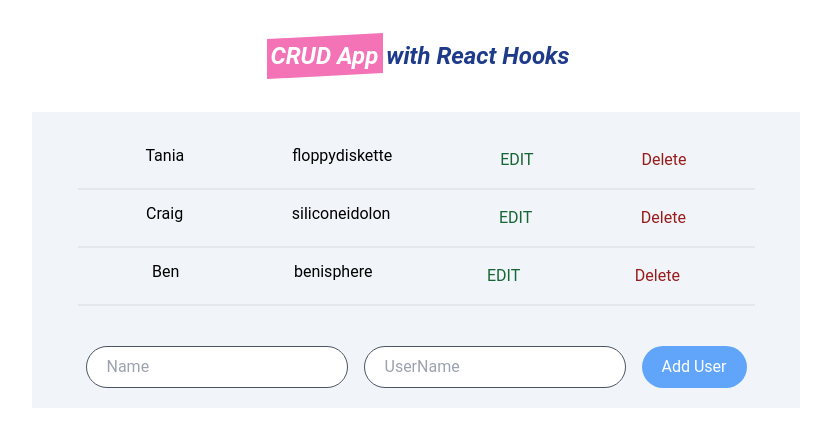
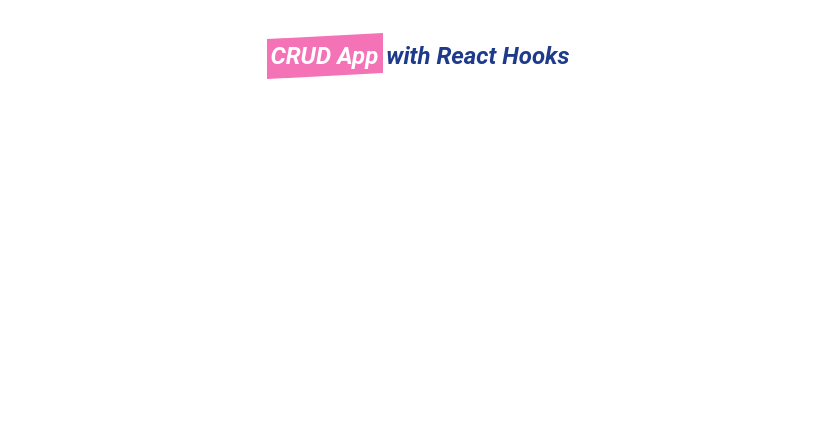
Before and after one commit to NeginSal/React-Hook-CRUD, a React (Create React App) app: page / in a window 1280 px wide. Shown: the top 446 px of the page, without its empty margins (224-1055 px from the left). Built offline with nearby package versions, Linux system fonts and the light colour scheme.

Commit message:
added data.json & axios & json-server

```diff
--- a/package.json
+++ b/package.json
@@ -6,8 +6,12 @@
     "@testing-library/jest-dom": "^5.16.5",
     "@testing-library/react": "^13.4.0",
     "@testing-library/user-event": "^13.5.0",
+    "axios": "^1.4.0",
+    "json-server": "^0.17.3",
     "react": "^18.2.0",
     "react-dom": "^18.2.0",
+    "react-router": "^6.11.1",
+    "react-router-dom": "^6.11.1",
     "react-scripts": "5.0.1",
     "uuid": "^9.0.0",
     "web-vitals": "^2.1.4"
--- a/src/App.js
+++ b/src/App.js
@@ -1,66 +1,18 @@
-import React, { useState } from 'react';
-import { v4 as uuidv4 } from 'uuid';
-import Users from './components/Users';
+import React from 'react';
+import { Routes, Route} from "react-router-dom";
+import Home from './components/Home';
+import EditUser from './components/EditUser';
 import AddUser from './components/AddUser';
-import EditUser from './components/EditUser';
 
-function App() {
-  const usersData = [
-    { id: uuidv4(), name: 'Tania', username: 'floppydiskette' },
-    { id: uuidv4(), name: 'Craig', username: 'siliconeidolon' },
-    { id: uuidv4(), name: 'Ben', username: 'benisphere' },
-  ]
-  const initialFormState = { id: null, name: '', username: '' }
 
-  const [users, setUsers] = useState(usersData)
-  const [currentUser, setCurrentUser] = useState(initialFormState)
-  const [editing, setEditing] = useState(false)
-
-  const addUser = (user) => {
-    setUsers([...users, user])
-  }
-  const deleteUser = (id) => {
-    const newUsers = users.filter(user => user.id !== id);
-    setUsers(newUsers)
-  }
-  const editRow = (user) => {
-    setEditing(true)
-    setCurrentUser({ id: user.id, name: user.name, username: user.username })
-  }
-  const updateUser = (id, updatedUser) => {
-    setEditing(false)
-    setUsers(users.map((user) => (user.id === id ? updatedUser : user)))
-  }
-
+const App = () => {
   return (
-    <div >
-      <blockquote className="text-2xl font-semibold italic text-center text-blue-900 my-10">
-        <span className="mx-2 before:block before:absolute before:-inset-1 before:-skew-y-3 before:bg-pink-400 relative inline-block">
-          <span className="relative text-white "> CRUD App </span>
-        </span>
-          with React Hooks
-      </blockquote>
-      <div className='flex justify-center my-10 mx-64 bg-slate-100'>
-        {editing ? (
-          <div>
-            <EditUser
-              setEditing={setEditing}
-              currentUser={currentUser}
-              updateUser={updateUser}
-            />
-          </div>
-        ) : (
-          <div >
-            <Users
-              users={users}
-              deleteUser={deleteUser}
-              editRow={editRow} />
-            <AddUser addUser={addUser} />
-          </div>
-
-        )}
-      </div>
-    </div>
+    <Routes>
+      <Route path='/' element={<Home />} />
+      {/* <Route path='/users' element={<UserList />} /> */}
+      <Route path='/edit/:id' element={<EditUser />} />
+      <Route path='/create' element={< AddUser />} />
+    </Routes>
   );
 }
 
--- a/src/components/AddUser.js
+++ b/src/components/AddUser.js
@@ -1,44 +1,5 @@
-import React, { useState } from 'react';
-import { v4 as uuidv4 } from 'uuid';
-
-const AddUser = ({ addUser }) => {
-	const [name, setName] = useState("")
-	const [username, setUserName] = useState("")
-
-	const handleSubmit = (e) => {
-		e.preventDefault();
-		const newUser = {
-			id: uuidv4(),
-			name,
-			username
-		}
-		addUser(newUser)
-		setName('');
-		setUserName('');
-	}
-
-	return (
-		<form onSubmit={handleSubmit}>
-			<div className="flex my-5">
-				<input
-					className='mx-2 px-5 py-2 rounded-full border border-gray-600'
-					value={name} onChange={(e) => setName(e.target.value)} required
-					type="text" placeholder="Name" />
-
-				<input
-					className='mx-2 px-5 py-2 rounded-full border border-gray-600'
-					value={username} onChange={(e) => setUserName(e.target.value)} required
-					type="text" placeholder="UserName" />
-
-				<button
-					className='text-white mx-2 px-5 py-2 rounded-full bg-blue-400 hover:bg-blue-500'
-					onClick={() => addUser}>
-					Add User
-				</button>
-			</div>
-		</form>
-
-	);
+const AddUser = () => {
+	return ( <div>hii</div> );
 }
 
 export default AddUser;
--- a/src/components/EditUser.js
+++ b/src/components/EditUser.js
@@ -1,43 +1,9 @@
-import React, { useState } from 'react';
+const EditUser = () => {
+  return (
+    <div>
 
-const EditUser = ({ updateUser, currentUser, setEditing }) => {
-  const [user, setUser] = useState(currentUser)
-
-  const handleOnChange = (e) => {
-    const { name, value } = e.target;
-    setUser({ ...user, [name]: value })
-  };
-
-  const handleSubmit = (e) => {
-    e.preventDefault();
-    updateUser(user.id, user)
-  }
-
-  return (
-    <form onSubmit={handleSubmit}>
-      <div className="flex my-10">
-        <input
-          className='mx-2 px-5 py-2 rounded-full border border-gray-600'
-          name="name" value={user.name} onChange={handleOnChange}
-          type="text" placeholder="Name" />
-
-        <input
-          className='mx-2 px-5 py-2 rounded-full border border-gray-600'
-          name="username" value={user.username} onChange={handleOnChange}
-          type="text" placeholder="UserName" />
-
-        <button
-          className='text-white mx-2 px-5 py-2 rounded-full bg-blue-400 hover:bg-blue-500'>
-          EDIT
-        </button>
-        <button
-          className='text-white mx-2 px-5 py-2 rounded-full bg-blue-400 hover:bg-blue-500'
-          onClick={() => setEditing(false)}>
-          CANCEL
-        </button>
-      </div>
-    </form>
-  );
+    </div>
+   );
 }
 
 export default EditUser;
--- /dev/null
+++ b/src/components/Home.js
@@ -0,0 +1,20 @@
+import UserList from "./UserList";
+
+
+const Home = () => {
+  return (
+    <div>
+      <blockquote className="text-2xl font-semibold italic text-center text-blue-900 my-10">
+        <span className="mx-2 before:block before:absolute before:-inset-1 before:-skew-y-3 before:bg-pink-400 relative inline-block">
+          <span className="relative text-white "> CRUD App </span>
+        </span>
+        with React Hooks
+      </blockquote>
+      <div className='flex justify-center my-10 mx-64 bg-slate-100'>
+        <UserList />
+      </div>
+    </div>
+  );
+}
+
+export default Home;
--- /dev/null
+++ b/src/components/UserList.js
@@ -0,0 +1,47 @@
+import { useEffect, useState } from "react";
+
+const UserList = () => {
+  // return (
+  //   <div className='py-5'>
+  //     {users.length > 0 ?
+  //       <div>
+  //         {
+  //           users.map((user) => {
+  //             return (
+  //               <ul key={user.id}>
+  //                 <li className='flex justify-evenly border-b-2'>
+  //                   <p className='mx-5 my-3 px-5'>{user.name}</p>
+  //                   <p className='mx-5 my-3 px-5'>{user.username}</p>
+  //                   <button
+  //                     className='mx-5 my-3 px-5 py-1 text-green-800
+  //                     hover:bg-green-400 hover:rounded-md hover:border hover:border-green-800'
+  //                     onClick={() => editRow(user)}
+  //                   >EDIT</button>
+  //                   <button
+  //                     className='mx-5 my-3 px-5 py-1 text-red-800
+  //                      hover:bg-red-400 hover:rounded-md hover:border hover:border-red-800'
+  //                     onClick={() => deleteUser(user.id)}
+  //                   >Delete</button>
+  //                 </li>
+  //               </ul>
+  //             )
+  //           })
+  //         }
+  //       </div>
+  //       :
+  //       <div className='text-center text-2xl font-semi-bold my-5'>
+  //         <p>Ooops! There is no user !</p>
+  //       </div>
+  //     }
+  //   </div>
+  // )
+  const [users, setUsers] = useState([]);
+  useEffect(()=>{},[])
+  return(
+    <div>
+
+    </div>
+  )
+}
+
+export default UserList;
--- a/src/components/Users.js
+++ /dev/null
@@ -1,40 +0,0 @@
-import React from 'react';
-
-const Users = ({ users, deleteUser, editRow, addUser }) => {
-  return (
-    <div className='py-5'>
-      {users.length > 0 ?
-        <div>
-          {
-            users.map((user) => {
-              return (
-                <ul key={user.id}>
-                  <li className='flex justify-evenly border-b-2'>
-                    <p className='mx-5 my-3 px-5'>{user.name}</p>
-                    <p className='mx-5 my-3 px-5'>{user.username}</p>
-                    <button
-                      className='mx-5 my-3 px-5 py-1 text-green-800
-                      hover:bg-green-400 hover:rounded-md hover:border hover:border-green-800'
-                      onClick={() => editRow(user)}
-                    >EDIT</button>
-                    <button
-                      className='mx-5 my-3 px-5 py-1 text-red-800
-                       hover:bg-red-400 hover:rounded-md hover:border hover:border-red-800'
-                      onClick={() => deleteUser(user.id)}
-                    >Delete</button>
-                  </li>
-                </ul>
-              )
-            })
-          }
-        </div>
-        :
-        <div className='text-center text-2xl font-semi-bold my-5'>
-          <p>Ooops! There is no user !</p>
-        </div>
-      }
-    </div>
-  )
-}
-
-export default Users;
--- a/src/index.js
+++ b/src/index.js
@@ -2,11 +2,12 @@
 import ReactDOM from 'react-dom/client';
 import './index.css';
 import App from './App';
+import { BrowserRouter } from 'react-router-dom';
 
 
 const root = ReactDOM.createRoot(document.getElementById('root'));
 root.render(
-  <React.StrictMode>
+  <BrowserRouter>
     <App />
-  </React.StrictMode>
+  </BrowserRouter>
 );
```
Also changed, not shown: data/data.json (added, +19 -0 lines), 1 other file (tests, documents, lock files or other folders).
